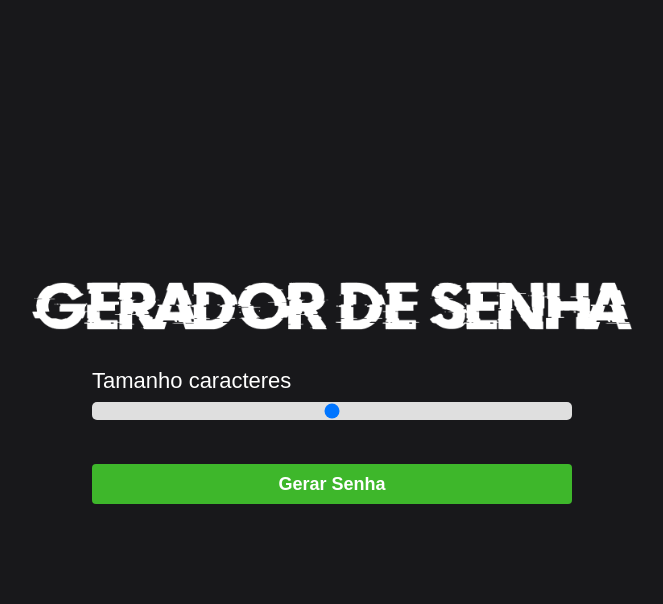
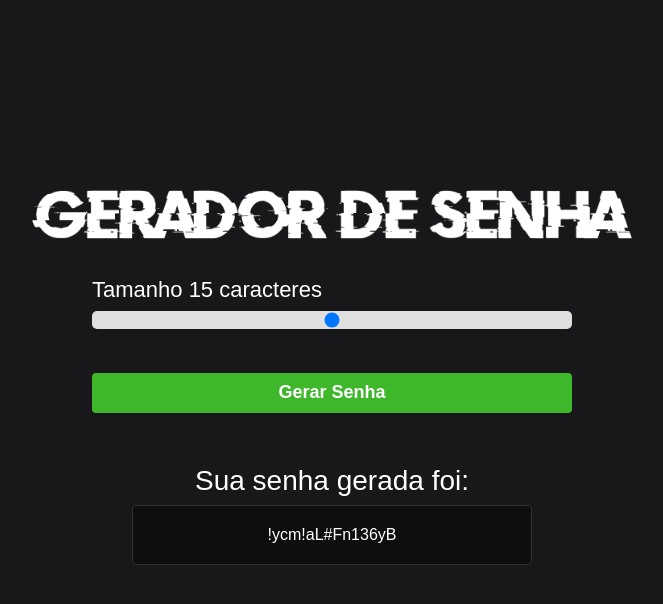
Before and after one commit to arthurfcruz/Gerador-de-Senha, a plain HTML site: page index.html in a window 1280 px wide. Both pictures are taken after a click on the button "Gerar Senha". Shown: the whole page, without its empty margins (308-971 px from the left). Drawn offline with Linux system fonts and the light colour scheme.

Commit message:
criando a função de gerar senha aleatória

```diff
--- a/index.html
+++ b/index.html
@@ -16,12 +16,12 @@
         <span> Tamanho <span id="valor"></span> caracteres</span>
         <input id="slider" class="slider" type="range" min="5" max="25" value="15">
 
-        <button id="button" class="button-cta">Gerar Senha</button>
+        <button id="button" class="button-cta" onclick="generatePassword()">Gerar Senha</button>
     </main>
 
     <div id="container-password" class="container-password hide">
         <span class="title">Sua senha gerada foi:</span>
-        <span id="password" class="password">92592</span>
+        <span id="password" class="password"></span>
         <span class="tooltip">Clique na senha para copiar. 👆</span>
     </div>
 
--- a/script.js
+++ b/script.js
@@ -0,0 +1,32 @@
+let sliderElement = document.querySelector("#slider")
+let buttonElement = document.querySelector("#button")
+
+let sizePassword = document.querySelector("#valor")
+let password = document.querySelector("#password")
+
+let containerPassword = document.querySelector("#container-password")
+
+let charset = "abcdefghijklmnopqrstuvwxyzABCDEFGHIJKLMNOPQRSTUVWXYZ0123456789!@#."
+let novaSenha = ""
+
+sizePassword.innerHTML = sliderElement.value
+
+slider.oninput = function(){
+    sizePassword.innerHTML = this.value
+}
+
+function generatePassword(){
+    let pass = ""
+    for (let i = 0, n = charset.length; i < sliderElement.value; i++){
+        pass += charset.charAt(Math.floor(Math.random() * n ))
+    }
+
+    containerPassword.classList.remove("hide")
+    password.innerHTML = pass
+    novaSenha = pass
+}
+
+function copyPassword(){
+    alert("Senha copiada com sucesso!")
+    navigator.clipboard.writeText(novaSenha)
+}
```
